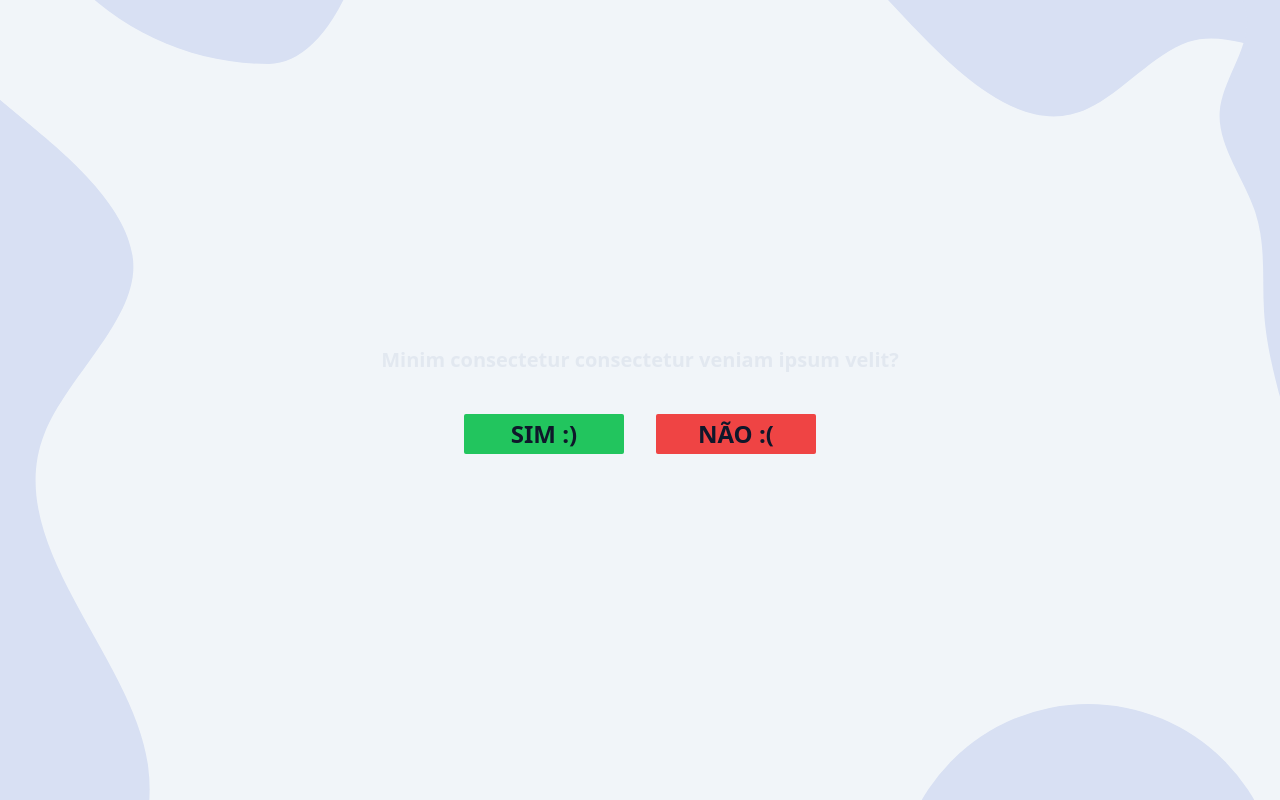
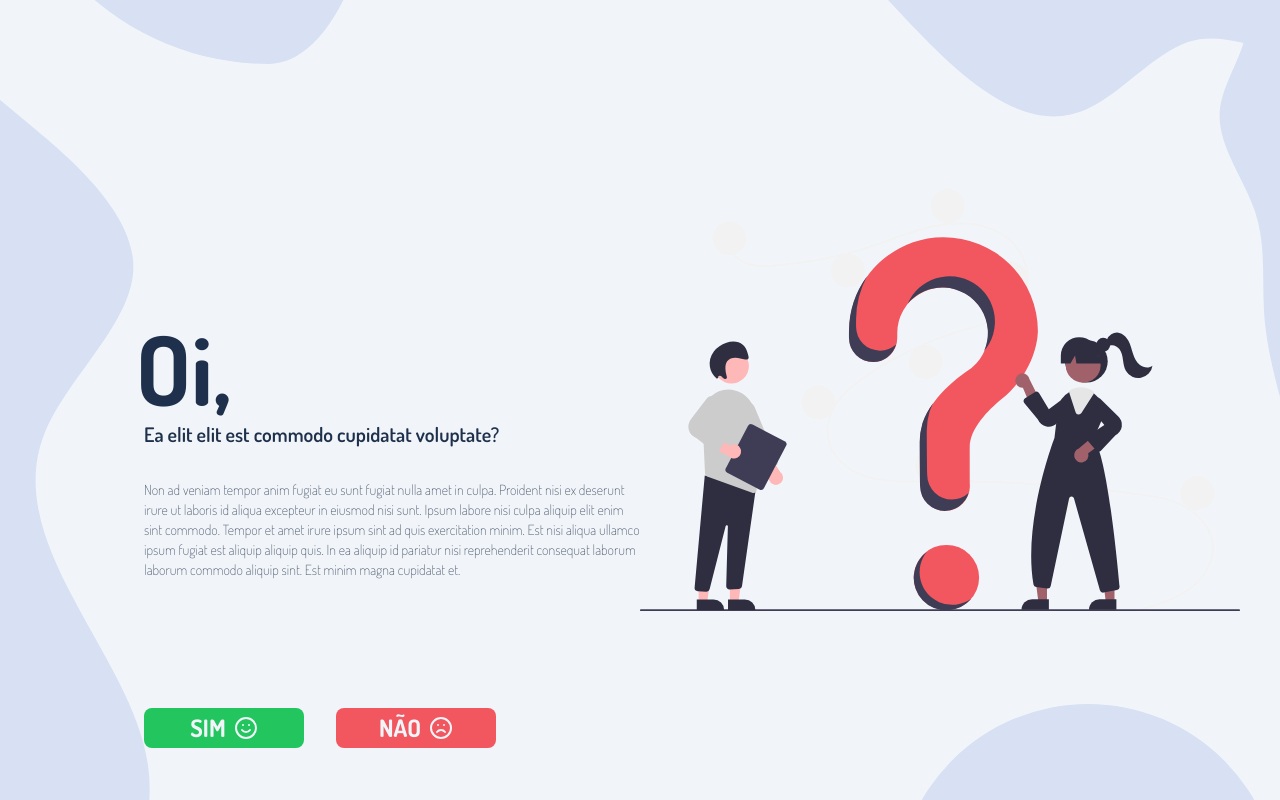
Before and after one commit to guibafica/yes_no_prank, a React (Vite) app: page / in a window 1280 px wide. Shown: the top 800 px of the page. Built offline with nearby package versions, Linux system fonts and the light colour scheme.

Commit message:
Change design

```diff
--- a/index.html
+++ b/index.html
@@ -2,8 +2,17 @@
 <html lang="en">
   <head>
     <meta charset="UTF-8" />
+    <meta name="viewport" content="width=device-width, initial-scale=1.0" />
+
     <link rel="icon" type="image/svg+xml" href="/vite.svg" />
-    <meta name="viewport" content="width=device-width, initial-scale=1.0" />
+
+    <link rel="preconnect" href="https://fonts.googleapis.com" />
+    <link rel="preconnect" href="https://fonts.gstatic.com" crossorigin />
+    <link
+      href="https://fonts.googleapis.com/css2?family=Dosis:wght@200..800&display=swap"
+      rel="stylesheet"
+    />
+
     <title>YES or NO</title>
   </head>
   <body>
--- a/package.json
+++ b/package.json
@@ -10,6 +10,7 @@
     "preview": "vite preview"
   },
   "dependencies": {
+    "lucide-react": "^0.397.0",
     "react": "^18.3.1",
     "react-dom": "^18.3.1"
   },
--- a/src/App.tsx
+++ b/src/App.tsx
@@ -1,6 +1,9 @@
 import { useCallback } from "react";
+import { Frown, Smile } from "lucide-react";
 
 import { Waves } from "./components/waves";
+
+import questionSvg from "./assets/questionSvg.svg";
 
 function App() {
   // https://static.vecteezy.com/system/resources/previews/024/791/093/non_2x/questions-and-answers-find-decision-problem-solving-and-qa-business-decisions-landing-page-isometric-illustration-vector.jpg
@@ -23,24 +26,47 @@ function App() {
     <div className="overflow-hidden">
       <Waves />
 
-      <div className="bg-slate-100 w-screen h-screen flex items-center justify-center flex-col max-sm:px-4">
-        <h1 className="text-slate-200 text-xl font-bold max-sm:text-center">
-          Minim consectetur consectetur veniam ipsum velit?
+      <div className="bg-slate-100 w-screen h-screen flex items-center justify-between flex-row">
+        <div className="w-2/4 h-full flex flex-col items-center justify-between pl-36 py-[25%]">
+          <div className="w-full flex flex-col items-start justify-start">
+            <h1 className="text-main-text text-left text-8xl font-bold -ml-2">
+              Oi,
             </h1>
 
-        <div className="flex flex-row w-full items-center justify-center gap-8 mt-10 max-sm:flex-col max-sm:gap-2">
-          <button className="bg-green-500 w-40 h-10 rounded-sm transition-all text-2xl font-bold text-slate-900 hover:bg-green-600">
-            SIM :)
+            <h1 className="text-main-text text-xl font-semibold mt-1">
+              Ea elit elit est commodo cupidatat voluptate?
+            </h1>
+
+            <p className="text-slate-600 text-sm font-thin mt-8">
+              Non ad veniam tempor anim fugiat eu sunt fugiat nulla amet in
+              culpa. Proident nisi ex deserunt irure ut laboris id aliqua
+              excepteur in eiusmod nisi sunt. Ipsum labore nisi culpa aliquip
+              elit enim sint commodo. Tempor et amet irure ipsum sint ad quis
+              exercitation minim. Est nisi aliqua ullamco ipsum fugiat est
+              aliquip aliquip quis. In ea aliquip id pariatur nisi reprehenderit
+              consequat laborum laborum commodo aliquip sint. Est minim magna
+              cupidatat et.
+            </p>
+          </div>
+
+          <div className="flex flex-row w-full items-center justify-start gap-8 mt-32">
+            <button className="flex flex-row items-center justify-center bg-green-500 w-40 h-10 rounded-lg transition-all text-2xl font-bold text-slate-100 hover:bg-green-600 hover:shadow-xl">
+              SIM <Smile className="ml-2" />
             </button>
 
             <button
               id="noButtonId"
               onClick={handleRandomMoveNoButton}
               onMouseEnter={handleRandomMoveNoButton}
-            className="bg-red-500 w-40 h-10 rounded-sm transition-all text-2xl font-bold text-slate-900 hover:bg-red-600"
+              className="flex flex-row items-center justify-center bg-main-red w-40 h-10 rounded-lg transition-all text-2xl font-bold text-slate-100 hover:bg-red-600 hover:shadow-xl"
             >
-            NÃO :(
+              NÃO <Frown className="ml-2" />
             </button>
+          </div>
+        </div>
+
+        <div className="w-2/4 h-full flex flex-col items-center justify-center pr-10 ">
+          <img src={questionSvg} alt="question svg" className="" />
         </div>
       </div>
     </div>
--- a/tailwind.config.js
+++ b/tailwind.config.js
@@ -3,9 +3,13 @@ export default {
   content: ["./index.html", "./src/**/*.{js,ts,jsx,tsx}"],
   theme: {
     extend: {
+      fontFamily: {
+        sans: ["Dosis", "sans-serif"],
+      },
       colors: {
         "main-red": "#F2575F",
-        "waves-bg": "#d8e0f3",
+        "main-text": "#1E304B",
+        "waves-bg": "#D8E0F3",
       },
     },
   },
```
Also changed, not shown: src/assets/questionSvg.svg (added), 1 other file (tests, documents, lock files or other folders). Lines whose indentation alone changed are shown as unchanged.
